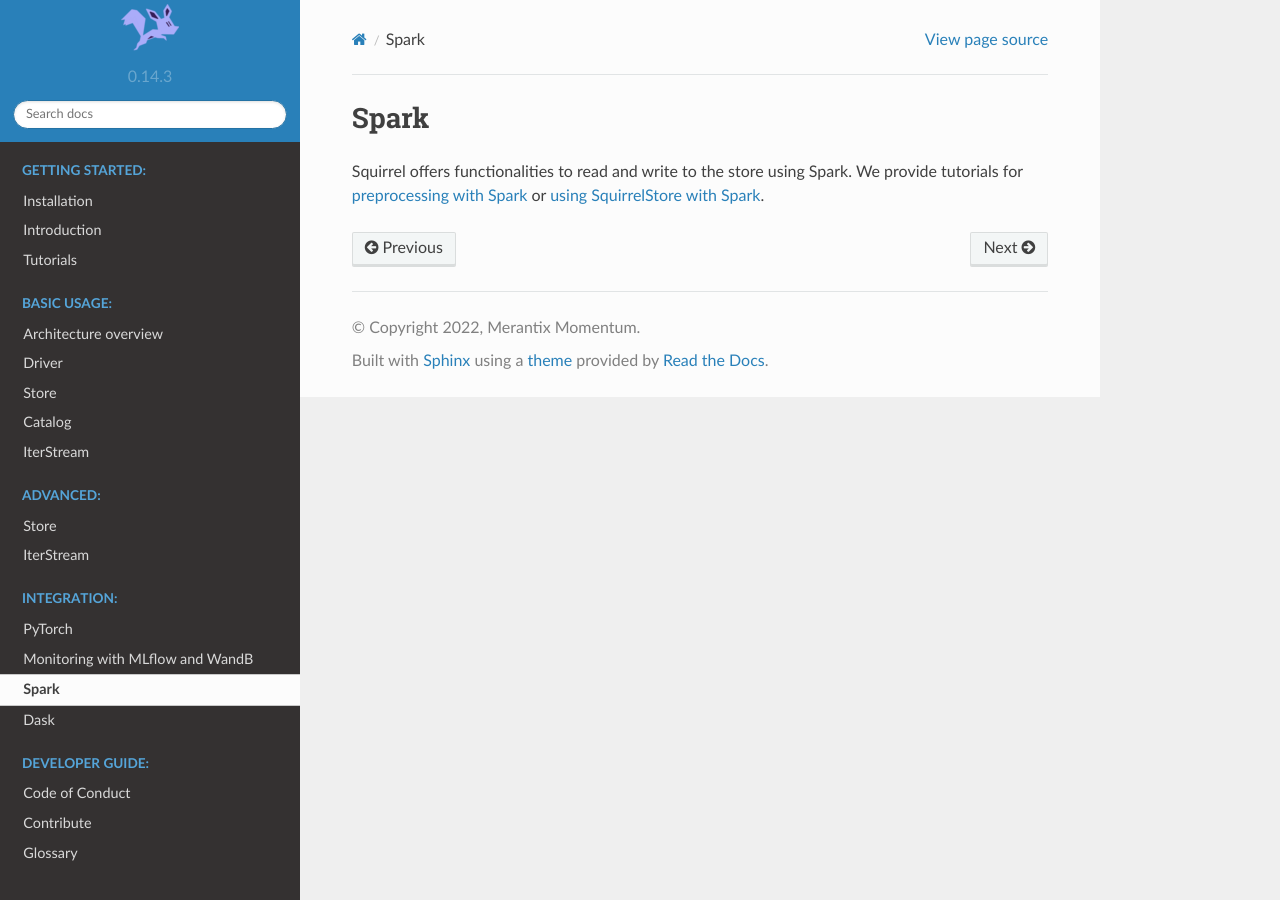
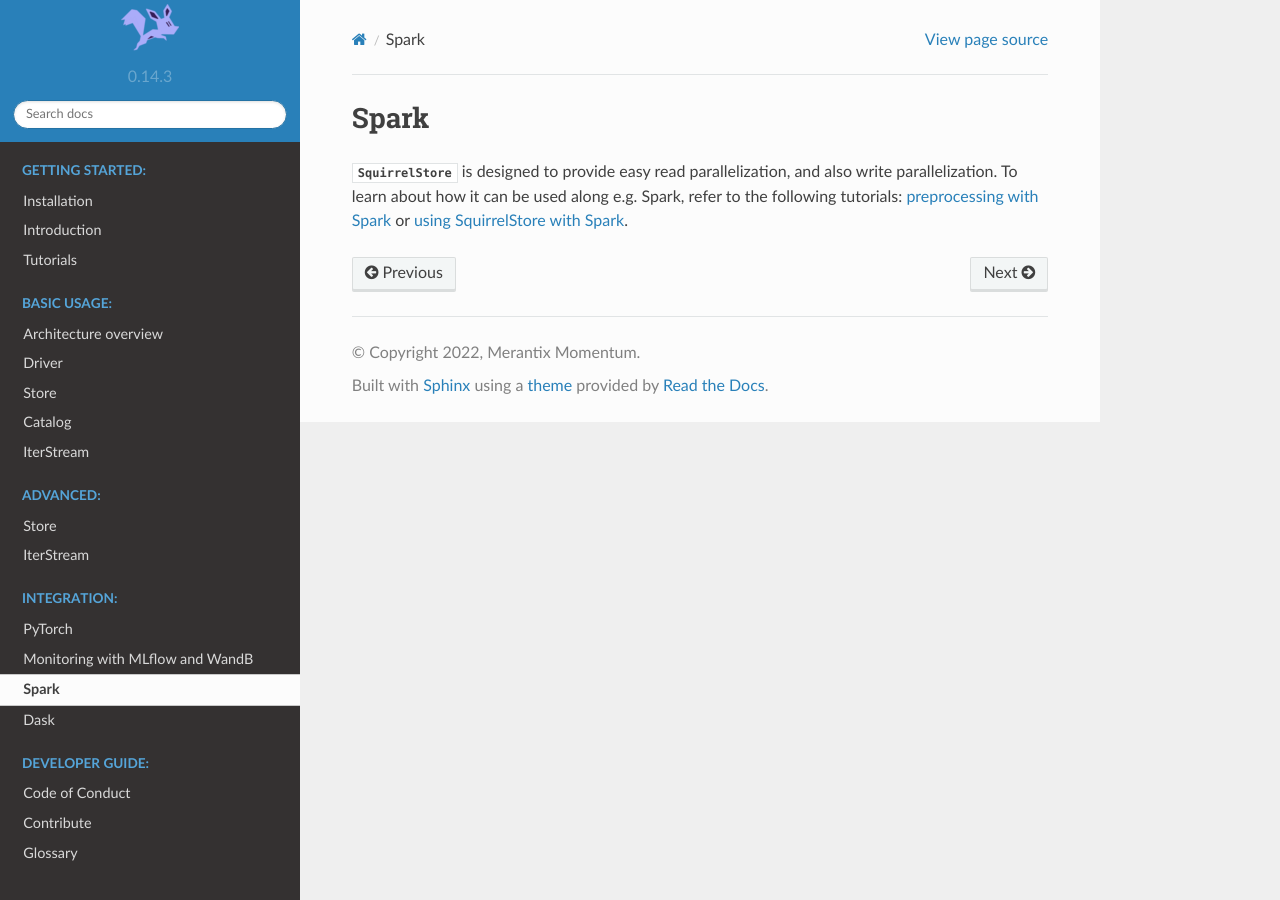
Before and after one commit to merantix-momentum/squirrel-core, a Sphinx documentation site: the page built from docs/integration/spark.rst, in a window 1280 px wide. Built offline with Sphinx 7.4.7 and the Read the Docs theme 2.0.0, drawn with Linux system fonts in a browser that asks for light colours; the version number is read from the project's files by our own code.

Commit message:
Update docs/integration/spark.rst
Co-authored-by: Alireza Sohofi <a.sohofi@gmail.com>

```diff
--- a/docs/integration/spark.rst
+++ b/docs/integration/spark.rst
@@ -1,5 +1,5 @@
 Spark
 ========
-Squirrel offers functionalities to read and write to the store using Spark. We provide tutorials for
+:py:class:`SquirrelStore` is designed to provide easy read parallelization, and also write parallelization. To learn about how it can be used along e.g. Spark, refer to the following tutorials:
 `preprocessing with Spark <https://github.com/merantix-momentum/squirrel-datasets-core/blob/main/examples/09.Spark_Preprocessing.ipynb/>`_
 or `using SquirrelStore with Spark <https://github.com/merantix-momentum/squirrel-datasets-core/blob/main/examples/07.SquirrelStore_with_Spark.ipynb>`_.
```
